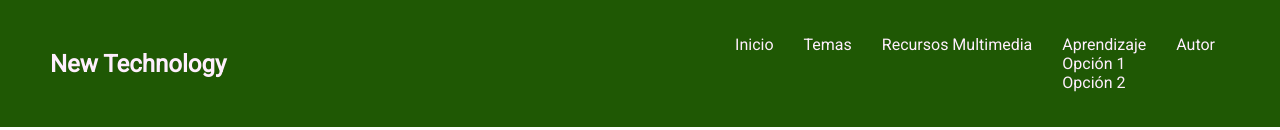
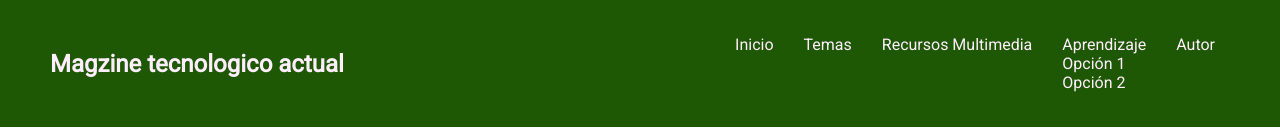
Before and after one commit to vejocague1990/F2_28-de-abril, a plain HTML site: page fase3/index.html in a window 1280 px wide. Shown: the top 130 px of the page. Drawn offline with Linux system fonts and the light colour scheme; grey boxes are pictures that could not be loaded.

Commit message:
agregando fase3 al index

```diff
--- a/fase3/index.html
+++ b/fase3/index.html
@@ -9,7 +9,7 @@
 </head>
 <body>
     <header>
-        <h1 class="logo">New Technology</h1>
+        <h1 class="logo">Magzine tecnologico actual</h1>
         <nav>
             <ul><li><a href="index.html">Inicio</a></li></ul>
             <ul><li><a href="temas.html"> Temas</a></li></ul>
```
